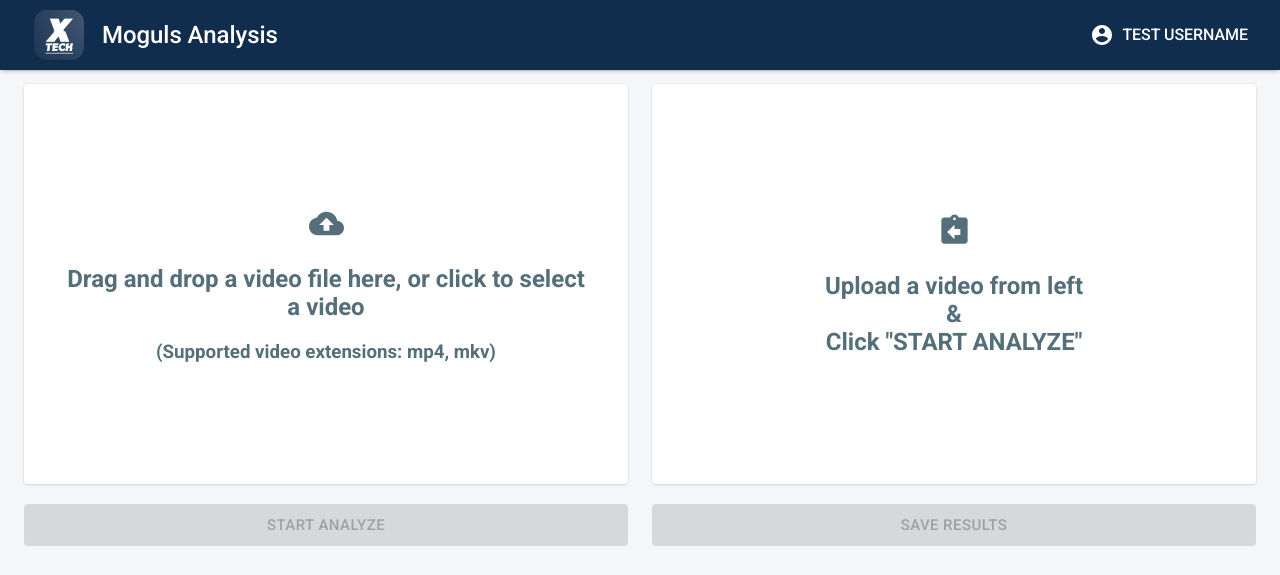
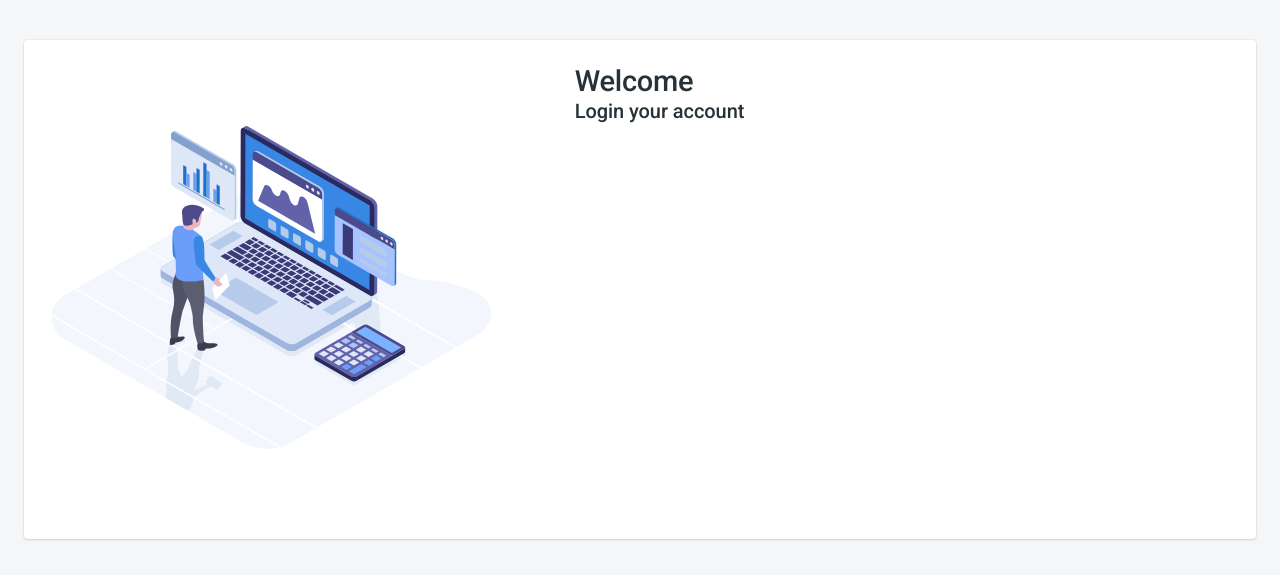
Before and after one commit to dcsil/Moguls-Analysis, a React (Create React App) app in the folder client/: page / in a window 1280 px wide. Shown: the top 575 px of the page. Built offline with nearby package versions, Linux system fonts and the light colour scheme; no server answers.

Commit message:
fix bug in color of error message, add initial login page

```diff
--- a/client/src/components/Auth.jsx
+++ /dev/null
@@ -1,3 +0,0 @@
-export default function Auth() {
-  return <div>This is the authentication page...</div>;
-}
--- a/client/src/components/FileUpload.jsx
+++ b/client/src/components/FileUpload.jsx
@@ -88,7 +88,7 @@ function FileUpload(props) {
             <h2 style={{ margin: "20px" }}>
               Drag and drop a video file here, or click to select a video
             </h2>
-            <h3>(Supported video extensions: mp4, mkv)</h3>
+            <h3>(Supported video extensions: mp4)</h3>
           </div>
         )}
       </Paper>
--- /dev/null
+++ b/client/src/components/Login.jsx
@@ -0,0 +1,38 @@
+import { Container, Typography } from "@material-ui/core";
+import { makeStyles } from "@material-ui/core/styles";
+import Paper from "@material-ui/core/Paper";
+import Grid from "@material-ui/core/Grid";
+
+const useStyles = makeStyles((theme) => ({
+  outerContainer: {
+    marginTop: theme.spacing(5),
+  },
+  paper: {
+    padding: theme.spacing(3),
+  },
+  h4: {},
+}));
+
+export default function Auth() {
+  const classes = useStyles();
+
+  return (
+    <div className={classes.root}>
+      <Container maxWidth="lg" className={classes.outerContainer}>
+        <Paper className={classes.paper}>
+          <Grid container spacing={10}>
+            <Grid item xs={5}>
+              <img src="/static/login_img.svg" alt="Login" />
+            </Grid>
+            <Grid item xs={7}>
+              <Typography variant="h2">Welcome</Typography>
+              <Typography variant="h4" className={classes.h4}>
+                Login your account
+              </Typography>
+            </Grid>
+          </Grid>
+        </Paper>
+      </Container>
+    </div>
+  );
+}
--- a/client/src/components/Main.jsx
+++ b/client/src/components/Main.jsx
@@ -1,7 +1,7 @@
 import React, { useContext } from "react";
 import Header from "./Header";
 import Analyzer from "./Analyzer";
-import Auth from "./Auth";
+import Auth from "./Login";
 import Context from "../utils/context";
 import Message from "./Message";
 
--- a/client/src/components/SavedDataTable.jsx
+++ b/client/src/components/SavedDataTable.jsx
@@ -351,6 +351,7 @@ const DataTable = forwardRef((props, ref) => {
     });
 
     // TODO: call delete request for each selected item
+    context.handleLoading();
     for (let i = 0; i < selectedRows.length; i++) {
       let selectedRowId = selectedRows[i]._id;
       const resultBack = await deleteData(selectedRowId);
@@ -359,6 +360,7 @@ const DataTable = forwardRef((props, ref) => {
         return;
       }
     }
+    context.handleClearLoading();
     // requests all success
     context.handleSuccess("Successfully deleted selected record(s).");
 
--- a/client/src/store/reducers/auth_reducer.js
+++ b/client/src/store/reducers/auth_reducer.js
@@ -2,7 +2,7 @@ import * as ACTION_TYPES from "../actions/action_types";
 
 export const initialState = {
   // TODO: change this
-  isAuth: true,
+  isAuth: false,
   username: "Test Username",
 };
 
--- a/client/src/store/reducers/message_reducer.js
+++ b/client/src/store/reducers/message_reducer.js
@@ -20,7 +20,7 @@ export const MessageReducer = (state = initialState, action) => {
     case ACTION_TYPES.FAILURE:
       return {
         ...state,
-        success: true,
+        success: false,
         loading: false,
         msg: action.msg,
         msgDisplay: true,
```
Also changed, not shown: client/src/components/TableData.jsx (deleted, +0 -135 lines), client/src/utils/TableData.js (added, +136 -0 lines), client/public/static/login_img.svg (added), 9 other files (tests, documents, lock files or other folders).
